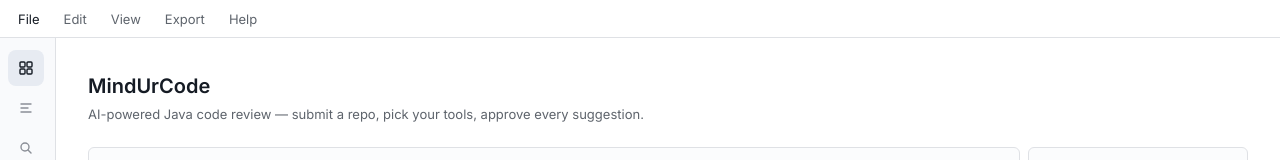
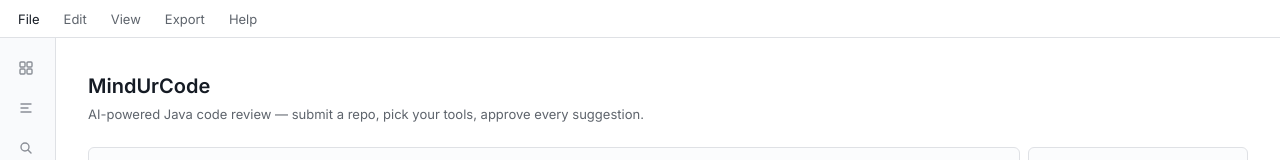
Before and after one commit to Nishatlabiba98/MindUrCode, a React app in the folder frontend/: page / in a window 1280 px wide. Shown: the top 160 px of the page. Built offline with nearby package versions, Linux system fonts and the light colour scheme; the HTML template or start-up script is replaced by a standard one.

Commit message:
removed dup application file

```diff
--- a/frontend/src/pages/LandingPage.jsx
+++ b/frontend/src/pages/LandingPage.jsx
@@ -58,7 +58,7 @@ export default function LandingPage() {
     <AppShell tab="MindUrCode" url="mindurcode.app">
       <MenuBar />
       <div style={{ flex:1, display:'flex', minHeight:0 }}>
-        <Sidebar activeIdx={0} />
+        <Sidebar />
         <div style={{ flex:1, overflowY:'auto', background:C.bg }}>
           <div style={{ background:C.panel, borderBottom:`1px solid ${C.border}`, padding:'36px 32px 28px' }}>
             <h2 style={{ margin:'0 0 6px', fontSize:20, fontWeight:600, color:C.text }}>MindUrCode</h2>
```
Also changed, not shown: 1 other file (tests, documents, lock files or other folders).
